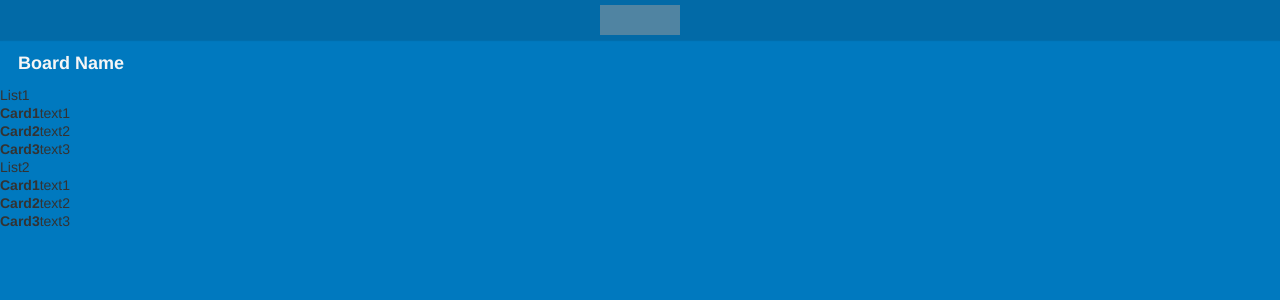
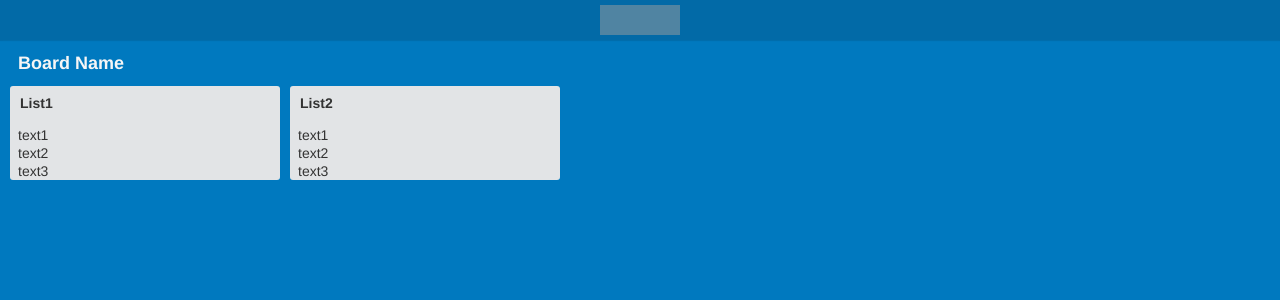
Before and after one commit to wyeworks/react-workshop-2018, a React (Create React App) app in the folder frontend/: page /boards/Board-1 in a window 1280 px wide. Shown: the top 300 px of the page. Built offline with nearby package versions, Linux system fonts and the light colour scheme; grey boxes are pictures that could not be loaded.

Commit message:
Add styles to List

```diff
--- a/frontend/src/components/List/List.css
+++ b/frontend/src/components/List/List.css
@@ -0,0 +1,52 @@
+.List {
+  width: 270px;
+  margin: 0 5px;
+  height: 100%;
+  -webkit-box-sizing: border-box;
+  box-sizing: border-box;
+  display: inline-block;
+  vertical-align: top;
+  white-space: nowrap;
+}
+
+.List:first-child {
+  margin-left: 10px;
+}
+
+.List-content {
+  background: #e2e4e6;
+  border-radius: 3px;
+  box-sizing: border-box;
+  display: flex;
+  flex-direction: column;
+  max-height: 100%;
+  position: relative;
+  white-space: normal;
+}
+
+.List-header {
+  flex: 0 0 auto;
+  padding: 8px 10px;
+  position: relative;
+  min-height: 18px;
+}
+
+.List-header-title {
+  font-weight: 700;
+  margin: -3px -5px;
+  padding: 3px 5px;
+  overflow: hidden;
+  word-wrap: break-word;
+  height: 24px;
+}
+
+.List-cards {
+  flex: 1 1 auto;
+  margin-bottom: 0;
+  overflow-y: auto;
+  overflow-x: hidden;
+  margin: 0 4px;
+  padding: 0 4px;
+  z-index: 1;
+  min-height: 0;
+}
--- a/frontend/src/components/List/List.js
+++ b/frontend/src/components/List/List.js
@@ -5,18 +5,22 @@ class List extends Component {
   render() {
     return (
       <div className="List">
-        <span className="List-details">
-          <span title={this.props.name} className="List-details-name">{this.props.name}</span>
-        </span>
-        <div>
+        <div className="List-content">
+          <div className="List-header">
+            <div className="List-header-title">
+              {this.props.name}
+            </div>
+          </div>
+
+          <div className="List-cards">
             {
               this.props.cards.map((card, index) => {
                 return <div key={`card-${index}`}>
-                <b>{card.name}</b>
-                {card.text}
+                  {card}
                 </div>
               })
             }
+          </div>
         </div>
       </div>
     );
@@ -26,6 +30,6 @@ class List extends Component {
 export default List;
 
 List.defaultProps = {
-  cards: [{ name: 'Card1', text: 'text1' }, { name: 'Card2', text: 'text2' }, { name: 'Card3', text: 'text3' }],
+  cards: ['text1', 'text2', 'text3'],
   name: 'List1'
 };
```
Lines whose indentation alone changed are shown as unchanged.
